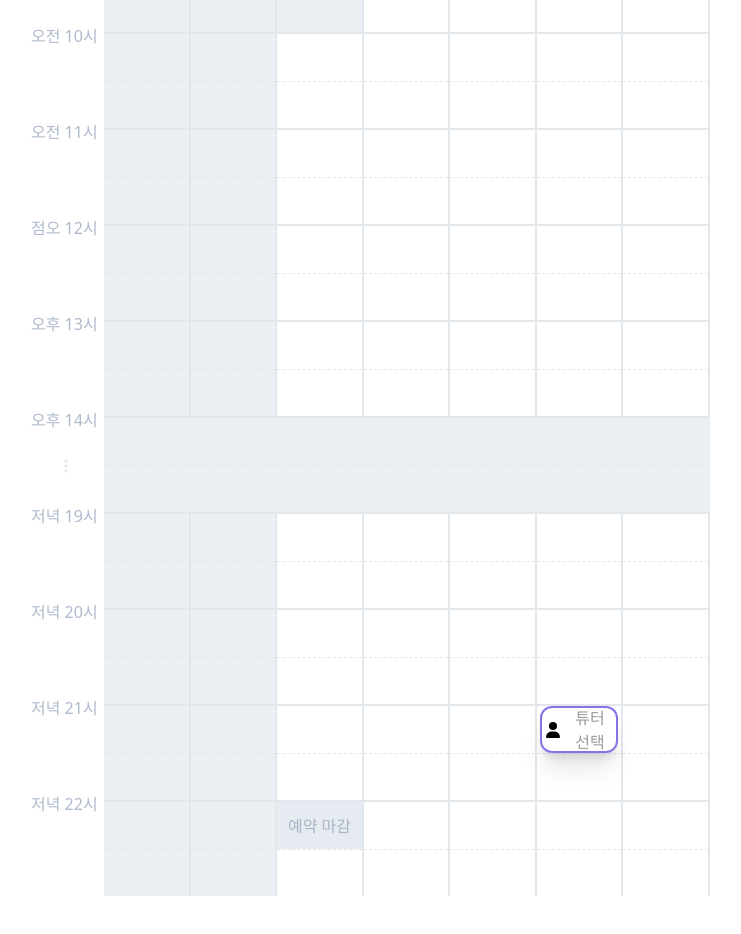
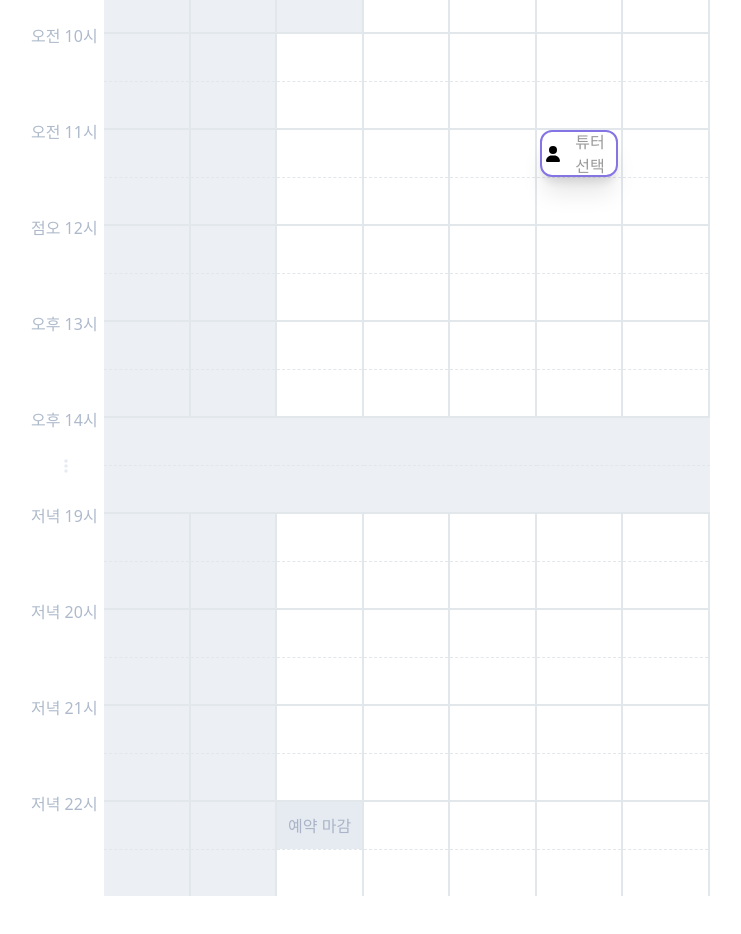
Before and after one commit to choi138/assignment, a React (Vite) app: page / in a window 1280 px wide. Shown: the part 980-1914 px from the top of the page, without its empty margins (309-1050 px from the left). Built offline with nearby package versions, Linux system fonts and the light colour scheme.

Commit message:
feat: add day box style

```diff
--- a/src/components/EventCard/index.tsx
+++ b/src/components/EventCard/index.tsx
@@ -6,54 +6,40 @@ import { faUser } from '@fortawesome/free-solid-svg-icons';
 
 import { RootState, classDayStore } from 'src/store';
 
-export type Event = {
-  id: string;
-  title: string;
-  startDate: Date;
-  endDate: Date;
-};
-
 export interface EventCardProps {
   closed: boolean;
   startDate: Date;
+  setSelectedTime: React.Dispatch<React.SetStateAction<Date | null>>;
+  selectedTime: Date | null;
 }
 
-export const EventCard: React.FC<EventCardProps> = ({ closed, startDate }) => {
+export const EventCard: React.FC<EventCardProps> = ({ closed, startDate, setSelectedTime, selectedTime }) => {
   const { duration } = useSelector(({ selectTicketDurationStore }: RootState) => selectTicketDurationStore);
   const dispatch = useDispatch();
 
   const isOverHalfHour = startDate.getMinutes() >= 29;
 
-  const formatDate = () => {
-    const weekdays = ['일', '월', '화', '수', '목', '금', '토'];
-
-    const month = startDate.getMonth() + 1;
-    const day = startDate.getDate();
-    const weekday = weekdays[startDate.getDay()];
-    const hours = startDate.getHours();
-    console.log('hours', hours);
-    const amOrPm = hours === 0 ? '자정' : hours < 12 ? '오전' : '오후';
-    const formattedHours = hours % 12 || '00';
-    const minutes = String(startDate.getMinutes()).padStart(2, '0');
-    return `${month}월 ${day}일(${weekday}) ${amOrPm} ${formattedHours}:${minutes}`;
+  const onClick = () => {
+    setSelectedTime(startDate);
+    dispatch(classDayStore.actions.setDuration(startDate));
   };
 
-  const onClick = () => {
-    const formattedDate = formatDate();
-    dispatch(classDayStore.actions.setDuration(formattedDate));
-  };
+  const selectedTimeStyle = selectedTime === startDate ? { color: 'white' } : {};
 
   if (duration === 40) {
     return (
       <div
-        className="bg-white hover-parent w-11/12 relative z-10 h-full flex center border-2 border-primary rounded-xl gap-x-2 py-1 px-1 hover:bg-primary hover:text-white transition-all duration-150 ease-in-out"
+        className="day-box"
         style={{
           boxShadow: '0 20px 25px -5px rgb(0 0 0 / 0.1), 0 8px 10px -3px rgb(0 0 0 / 0.1)',
+          backgroundColor: selectedTime === startDate ? '#8575e4' : 'white',
         }}
         onClick={onClick}
       >
-        <FontAwesomeIcon icon={faUser} />
-        <h1 className="text-placeHolder text-base max-xl:text-xs ">튜터 선택</h1>
+        <FontAwesomeIcon icon={faUser} style={selectedTimeStyle} />
+        <h1 style={selectedTimeStyle} className="text-placeHolder text-base max-xl:text-xs ">
+          튜터 선택
+        </h1>
       </div>
     );
   } else
@@ -72,13 +58,16 @@ export const EventCard: React.FC<EventCardProps> = ({ closed, startDate }) => {
           </div>
         ) : (
           <div
-            className="hover-parent w-11/12 relative z-10  h-full flex center border-2 border-primary rounded-xl gap-x-2 py-1 px-1 hover:bg-primary hover:text-white transition-all duration-150 ease-in-out"
+            className="day-box"
             style={{
               boxShadow: '0 20px 25px -5px rgb(0 0 0 / 0.1), 0 8px 10px -3px rgb(0 0 0 / 0.1)',
+              backgroundColor: selectedTime === startDate ? '#8575e4' : 'white',
             }}
           >
-            <FontAwesomeIcon icon={faUser} />
-            <h1 className="text-placeHolder text-base max-xl:text-xs ">튜터 선택</h1>
+            <FontAwesomeIcon icon={faUser} style={selectedTimeStyle} />
+            <h1 style={selectedTimeStyle} className="text-placeHolder text-base max-xl:text-xs ">
+              튜터 선택
+            </h1>
           </div>
         )}
       </div>
--- a/src/components/Grid/index.tsx
+++ b/src/components/Grid/index.tsx
@@ -1,4 +1,4 @@
-import React from 'react';
+import React, { useState } from 'react';
 
 import { FontAwesomeIcon } from '@fortawesome/react-fontawesome';
 import { faEllipsisVertical } from '@fortawesome/free-solid-svg-icons';
@@ -33,6 +33,8 @@ export interface GridProps {
 }
 
 export const Grid: React.FC<GridProps> = ({ days, rowHeight, scheduleData: schedules }) => {
+  const [selectedTime, setSelectedTime] = useState<Date | null>(null);
+
   return (
     <div className="flex w-full justify-between">
       <div
@@ -120,7 +122,17 @@ export const Grid: React.FC<GridProps> = ({ days, rowHeight, scheduleData: sched
                       .map(({ closed, startDate }, scheduleIndex) => {
                         const isPastTime = cell.disabled;
 
-                        return !isPastTime && <EventCard key={scheduleIndex} closed={closed} startDate={startDate} />;
+                        return (
+                          !isPastTime && (
+                            <EventCard
+                              key={scheduleIndex}
+                              closed={closed}
+                              startDate={startDate}
+                              selectedTime={selectedTime}
+                              setSelectedTime={setSelectedTime}
+                            />
+                          )
+                        );
                       }),
                   )}
                 </button>
--- a/src/constant/schedule.ts
+++ b/src/constant/schedule.ts
@@ -16,8 +16,8 @@ export const SCHEDULES_DATA: ScheduleDataItems[] = [
     duration: 20,
     schedules: [
       {
-        startDate: setMinutes(setHours(new Date('2024-04-19'), 21), 0),
-        endDate: setMinutes(setHours(new Date('2024-04-19'), 21), 30),
+        startDate: setMinutes(setHours(new Date('2024-04-19'), 11), 0),
+        endDate: setMinutes(setHours(new Date('2024-04-19'), 11), 30),
         closed: false,
       },
       {
--- a/src/constant/tutors.ts
+++ b/src/constant/tutors.ts
@@ -1,3 +1,5 @@
+import { setHours, setMinutes } from 'date-fns';
+
 import { ProfileJPEG } from 'src/assets';
 
 export interface TutorInterface {
@@ -12,12 +14,19 @@ export interface TutorInterface {
   };
   tags?: string[];
   type?: {
-    available?: boolean;
     recommend?: boolean;
     marked?: boolean;
   };
+  startTime: Date;
+  endTime: Date;
   accent: string;
 }
+
+const FIRST_AVAILABLE_START_TIME = setMinutes(setHours(new Date('2024-04-19'), 11), 0);
+const FIRST_AVAILABLE_END_TIME = setMinutes(setHours(new Date('2024-04-19'), 11), 30);
+
+const SECOND_AVAILABLE_START_TIME = setMinutes(setHours(new Date('2024-04-20'), 0), 0);
+const SECOND_AVAILABLE_END_TIME = setMinutes(setHours(new Date('2024-04-20'), 1), 0);
 
 export const TUTORS: TutorInterface[] = [
   {
@@ -31,9 +40,10 @@ export const TUTORS: TutorInterface[] = [
       number: 9,
     },
     type: {
-      available: true,
       marked: true,
     },
+    startTime: FIRST_AVAILABLE_START_TIME,
+    endTime: FIRST_AVAILABLE_END_TIME,
     accent: 'British',
   },
   {
@@ -49,8 +59,9 @@ export const TUTORS: TutorInterface[] = [
     tags: ['University'],
     type: {
       recommend: true,
-      available: true,
     },
+    startTime: FIRST_AVAILABLE_START_TIME,
+    endTime: FIRST_AVAILABLE_END_TIME,
     accent: 'American',
   },
   {
@@ -65,9 +76,10 @@ export const TUTORS: TutorInterface[] = [
     },
     tags: ['Tutor'],
     type: {
-      available: true,
       marked: true,
     },
+    startTime: FIRST_AVAILABLE_START_TIME,
+    endTime: FIRST_AVAILABLE_END_TIME,
     accent: 'American',
   },
   {
@@ -84,6 +96,8 @@ export const TUTORS: TutorInterface[] = [
     type: {
       recommend: true,
     },
+    startTime: FIRST_AVAILABLE_START_TIME,
+    endTime: FIRST_AVAILABLE_END_TIME,
     accent: 'American',
   },
   {
@@ -96,6 +110,8 @@ export const TUTORS: TutorInterface[] = [
       duration: 20,
       number: 10,
     },
+    startTime: SECOND_AVAILABLE_START_TIME,
+    endTime: SECOND_AVAILABLE_END_TIME,
     tags: ['Science'],
     accent: 'American',
   },
@@ -113,6 +129,8 @@ export const TUTORS: TutorInterface[] = [
     type: {
       recommend: true,
     },
+    startTime: SECOND_AVAILABLE_START_TIME,
+    endTime: SECOND_AVAILABLE_END_TIME,
     accent: 'australian',
   },
   {
@@ -125,6 +143,8 @@ export const TUTORS: TutorInterface[] = [
       duration: 40,
       number: 12,
     },
+    startTime: SECOND_AVAILABLE_START_TIME,
+    endTime: SECOND_AVAILABLE_END_TIME,
     tags: ['Psychology'],
     accent: 'australian',
   },
@@ -140,9 +160,10 @@ export const TUTORS: TutorInterface[] = [
     },
     tags: ['Literature', 'Tutor'],
     type: {
-      available: true,
       marked: true,
     },
+    startTime: SECOND_AVAILABLE_START_TIME,
+    endTime: SECOND_AVAILABLE_END_TIME,
     accent: 'canadian',
   },
   {
@@ -155,9 +176,8 @@ export const TUTORS: TutorInterface[] = [
       duration: 40,
       number: 10,
     },
-    type: {
-      available: true,
-    },
+    startTime: SECOND_AVAILABLE_START_TIME,
+    endTime: SECOND_AVAILABLE_END_TIME,
     tags: ['STEM'],
     accent: 'canadian',
   },
@@ -173,9 +193,10 @@ export const TUTORS: TutorInterface[] = [
     },
     tags: ['History', 'Tutor'],
     type: {
-      available: true,
       marked: true,
     },
+    startTime: FIRST_AVAILABLE_START_TIME,
+    endTime: FIRST_AVAILABLE_END_TIME,
     accent: 'canadian',
   },
 ];
--- a/src/css/global.css
+++ b/src/css/global.css
@@ -13,8 +13,8 @@
     @apply hover:bg-primary hover:text-white ease-in-out duration-300;
   }
 
-  .hover-parent:hover > h1 {
-    color: white;
+  .day-box {
+    @apply w-11/12 relative z-10 h-full flex center border-2 border-primary rounded-xl gap-x-2 py-1 px-1  transition-all duration-150 ease-in-out;
   }
 
   .selector-box {
@@ -29,7 +29,7 @@
   }
 
   .tutor-box {
-    @apply border-b-2;
+    @apply border-b-[1.5px];
   }
 
   .tutor-inner-box {
--- a/src/store/classDayStore.ts
+++ b/src/store/classDayStore.ts
@@ -1,14 +1,14 @@
 import { createSlice } from '@reduxjs/toolkit';
 
 export interface ClassDayStoreProp {
-  classDay: string;
+  classDay: Date | null;
 }
 
 export const classDayStore = createSlice({
   name: 'classDayStore',
-  initialState: { classDay: '' } as ClassDayStoreProp,
+  initialState: { classDay: null } as ClassDayStoreProp,
   reducers: {
-    setDuration: (state, action: { payload: string }) => {
+    setDuration: (state, action: { payload: Date }) => {
       state.classDay = action.payload;
       return state;
     },
```
Also changed, not shown: src/components/TutorBar/index.tsx (+44 -8 lines).
